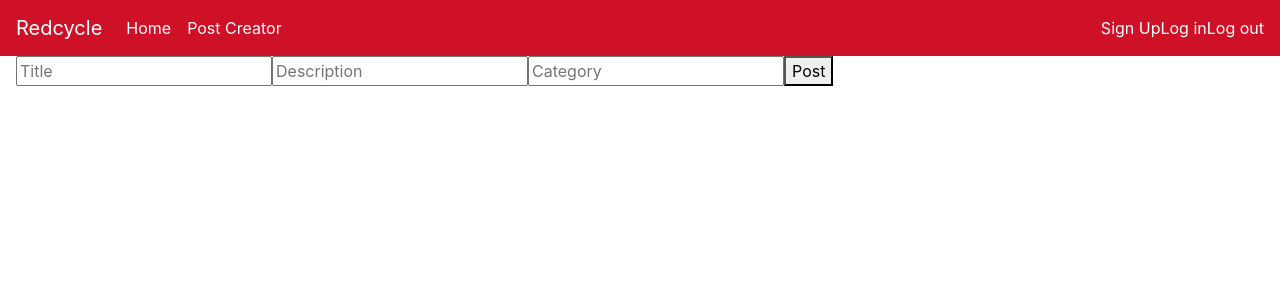
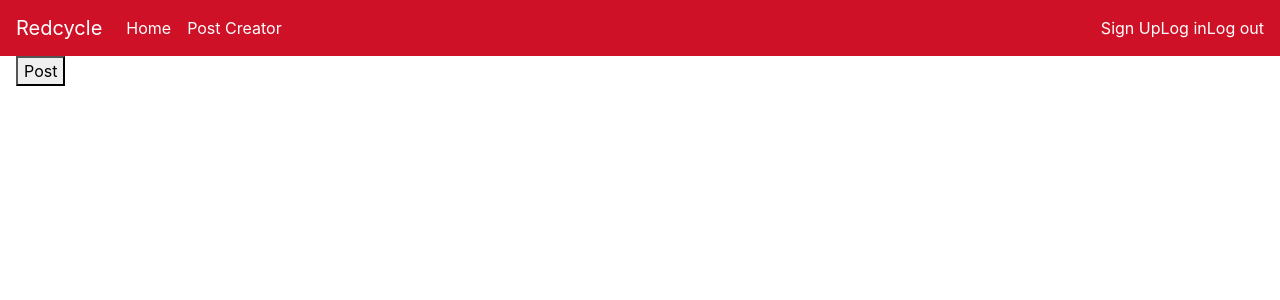
Before and after one commit to DRob1260/redcycle-api, a React app in the folder ui/: page /redcycle/post-creator in a window 1280 px wide. Shown: the top 300 px of the page. Built offline with nearby package versions, Linux system fonts and the light colour scheme; the HTML template or start-up script is replaced by a standard one.

Commit message:
revert PostCreator.jsx to older version

```diff
--- a/ui/src/components/App/PostCreator/PostCreator.jsx
+++ b/ui/src/components/App/PostCreator/PostCreator.jsx
@@ -17,41 +17,13 @@ const mockCommunityPost = {
   "locationId": "9a20f75f-c751-467f-8a1a-3614243c4248"
 }
 
-
-// const handlePost = (event) => {
-//   // const uID = urlQueryParams.get('id');
-//   // Title = event.target.Title.value;
-//   // Description = event.target.Description.value;
-//   // Category = event.target.Category.value;
-//   // mockCommunityPost = {
-//   //       "title": Title,
-//   //       "description": Description,
-//   //       "creationDate": today,
-//   //       "available": true,
-//   //       "category": Category,
-//   //       "authorId": uID,
-//   //       "locationId": "9a20f75f-c751-467f-8a1a-3614243c4248"
-//   //     }
-//   postCommunityPost(mockCommunityPost);
-// };
-
-
-
 export const PostCreator = () => {
   const urlQueryParams = useQuery();
   const username = urlQueryParams.get('username');
-  const uID = urlQueryParams.get('id');
-  // Title = event.target.Title.value;
-  // Description = event.target.Description.value;
-  // Category = event.target.Category.value;
+
   return (
     <div className={'PostCreator'}>
-      <form onSubmit ={() => {postCommunityPost(mockCommunityPost)}}>
-        <input type="text" name="Title" placeholder="Title" />
-        <input type="text" name="Description" placeholder="Description" />
-        <input type="text" name="Category" placeholder="Category"/>
-        <button type="submit">Post</button>
-    </form>
+      <button onClick={() => {postCommunityPost(mockCommunityPost)}}>Post</button>
     </div>
   );
 };
```
